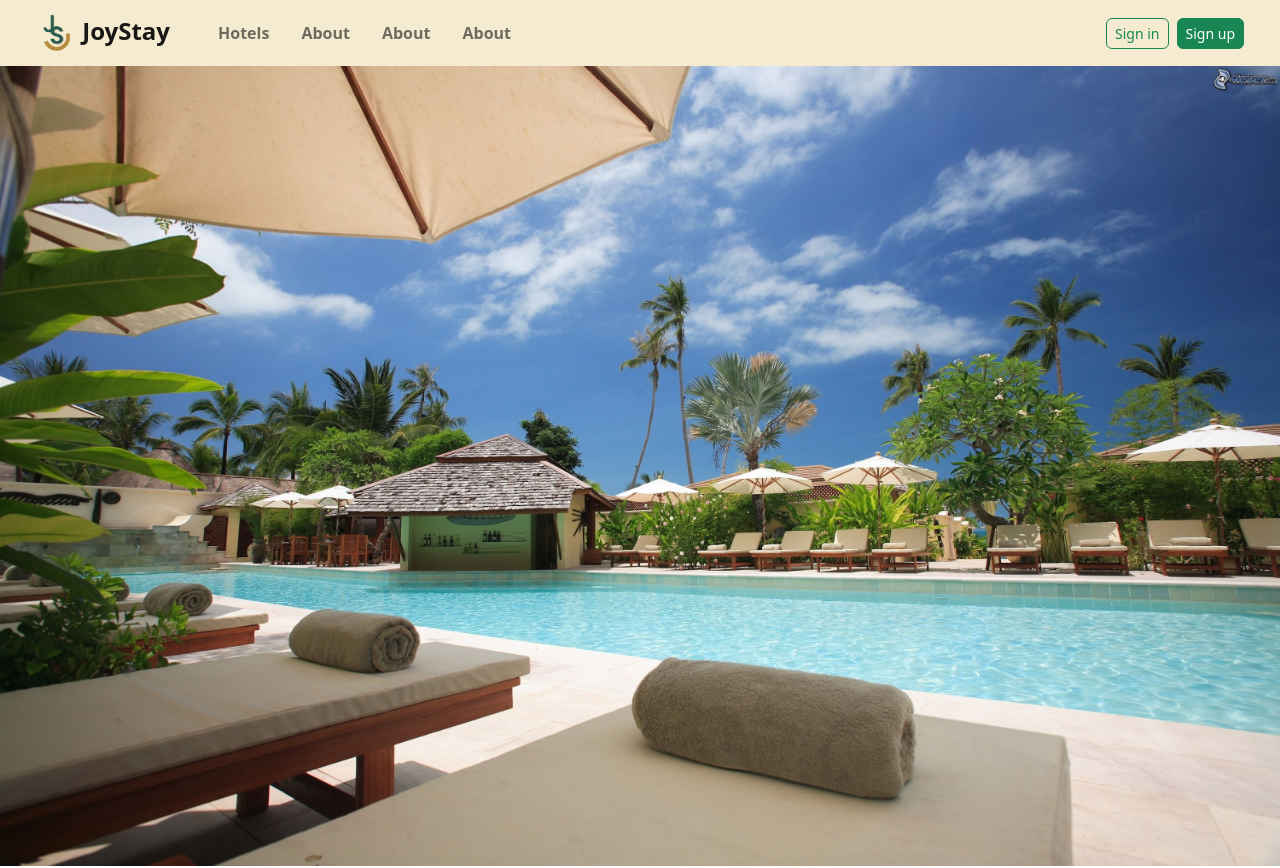
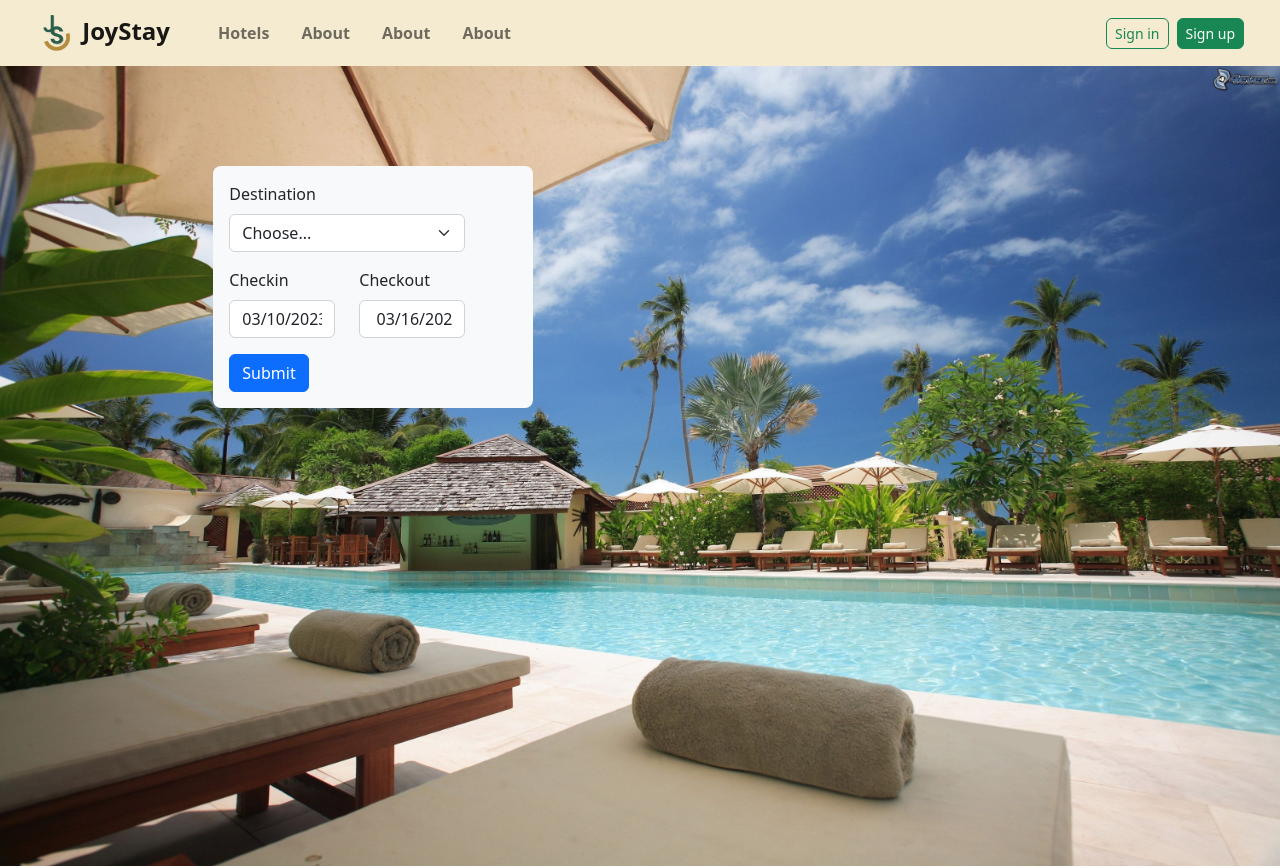
Before and after one commit to purwadhikafullstack/JCWD010605, a React (Create React App) app in the folder projects/client/: page / in a window 1280 px wide. Shown: the top 868 px of the page. Built offline with nearby package versions, Linux system fonts and the light colour scheme.

Commit message:
Landing Page Destination

```diff
--- a/projects/client/package.json
+++ b/projects/client/package.json
@@ -14,9 +14,11 @@
     "@testing-library/user-event": "^13.5.0",
     "axios": "^0.27.2",
     "bootstrap": "^5.2.3",
+    "date-fns": "^2.29.3",
     "formik": "^2.2.9",
     "react": "^18.2.0",
     "react-bootstrap": "^2.7.2",
+    "react-date-range": "^1.4.0",
     "react-dom": "^18.2.0",
     "react-router-dom": "^6.8.2",
     "react-scripts": "5.0.1",
--- /dev/null
+++ b/projects/client/src/components/daterange.jsx
@@ -0,0 +1,82 @@
+import { Row, Col, Button } from 'react-bootstrap';
+import { useEffect, useRef, useState } from 'react';
+import { DateRange } from 'react-date-range';
+
+import format from 'date-fns/format';
+import { addDays } from 'date-fns';
+import { Form } from 'react-bootstrap';
+
+export default function RangeDate() {
+  const [range, setRange] = useState([
+    {
+      startDate: new Date(),
+      endDate: addDays(new Date(), 6),
+      key: 'selection',
+    },
+  ]);
+
+  const [open, setOpen] = useState(false);
+
+  const refOne = useRef(null);
+
+  useEffect(() => {
+    document.addEventListener('keydown', hideOnEscape, true);
+    document.addEventListener('click', hideOnClickOutside, true);
+  }, []);
+
+  const hideOnEscape = (e) => {
+    console.log(e.key);
+    if (e.key === 'Escape') {
+      setOpen(false);
+    }
+  };
+
+  const hideOnClickOutside = (e) => {
+    if (refOne.current && !refOne.current.contains(e.target)) {
+      setOpen(false);
+    }
+  };
+
+  return (
+    <>
+      <Form className="">
+        <Row className="mb-3 ">
+          <Form.Group className="" xs="10" as={Col} controlId="formGridState">
+            <Form.Label>Destination</Form.Label>
+            <Form.Select defaultValue="Choose...">
+              <option>Choose...</option>
+              <option>...</option>
+            </Form.Select>
+          </Form.Group>
+        </Row>
+
+        <Row className="mb-3 ">
+          <Col xs="5">
+            <Form.Label>Checkin</Form.Label>
+            <Form.Control className="" value={`${format(range[0].startDate, 'MM/dd/yyyy')}`} readOnly onClick={() => setOpen((open) => !open)} />
+
+            <div className="mt-2 position-absolute translate-middle-x start-50" ref={refOne}>
+              {open && <DateRange onChange={(item) => setRange([item.selection])} showDateDisplay={false} editableDateInputs={true} moveRangeOnFirstSelection={false} ranges={range} months={2} direction="horizontal" />}
+            </div>
+          </Col>
+          <Col xs="5">
+            <Form.Label>Checkout</Form.Label>
+            <Form.Control className=" " value={` ${format(range[0].endDate, 'MM/dd/yyyy')}`} readOnly onClick={() => setOpen((open) => !open)} />
+          </Col>
+        </Row>
+
+        <Button className="" variant="primary" type="submit">
+          Submit
+        </Button>
+        <Row className=""></Row>
+      </Form>
+      {/* <div>
+        <input value={`${format(range[0].startDate, 'MM/dd/yyyy')}`} readOnly onClick={() => setOpen((open) => !open)} />
+
+        <input value={`${format(range[0].endDate, 'MM/dd/yyyy')}`} readOnly onClick={() => setOpen((open) => !open)} />
+
+        <div ref={refOne}>{open && <DateRange onChange={(item) => setRange([item.selection])} editableDateInputs={true} moveRangeOnFirstSelection={false} ranges={range} months={2} direction="horizontal" />}</div>
+      </div> */}
+    </>
+  );
+}
--- a/projects/client/src/components/landingpage.jsx
+++ b/projects/client/src/components/landingpage.jsx
@@ -1,5 +1,8 @@
 import { Stack, Container, Row, Col, Button, Image } from 'react-bootstrap';
 import NavbarTop from './navbar';
+// import LocationDate from './locationdate';
+import RangeDate from './daterange';
+
 import Banner from '../img/banner3.jpg';
 
 function LandingPage() {
@@ -7,9 +10,13 @@
     <>
       <NavbarTop />
       <Container fluid className="d-grid gap-2">
-        <Row className="" style={{ background: 'red' }}>
+        <Row className="">
           <Image alt="" src={Banner} className="px-0" style={{ height: '100vh', width: '100vw' }} />
           {/* <Col className="">1 of 1</Col> */}
+          <Col className="position-absolute bg-light p-3 rounded-3 " style={{ marginTop: '100px' }} md={{ span: 3, offset: 2 }}>
+            {/* <LocationDate /> */}
+            <RangeDate />
+          </Col>
         </Row>
         <Container>
           <Row className="" style={{ height: '50vh', background: '#B68D40' }}>
--- /dev/null
+++ b/projects/client/src/components/locationdate.jsx
@@ -0,0 +1,14 @@
+import { Button, Col, Row, Form } from 'react-bootstrap';
+import { useState } from 'react';
+import { DateRange, DateRangePicker } from 'react-date-range';
+import RangeDate from './daterange';
+
+function LocationDate() {
+  return (
+    <>
+      <Form d-flex align-items-center></Form>
+    </>
+  );
+}
+
+export default LocationDate;
--- a/projects/client/src/index.js
+++ b/projects/client/src/index.js
@@ -5,6 +5,8 @@
 import reportWebVitals from './reportWebVitals';
 import { BrowserRouter } from 'react-router-dom';
 import 'bootstrap/dist/css/bootstrap.min.css';
+import 'react-date-range/dist/styles.css'; // main style file
+import 'react-date-range/dist/theme/default.css'; // theme css file
 
 const root = ReactDOM.createRoot(document.getElementById('root'));
 root.render(
```
Also changed, not shown: projects/client/src/components/reg.jsx (deleted, +0 -20 lines), 1 other file (tests, documents, lock files or other folders).
